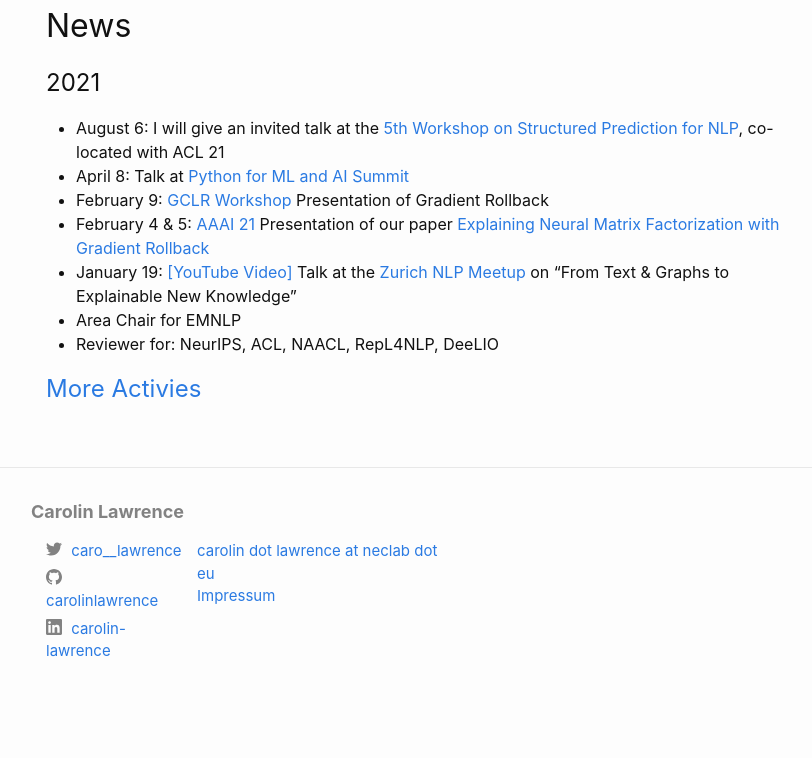
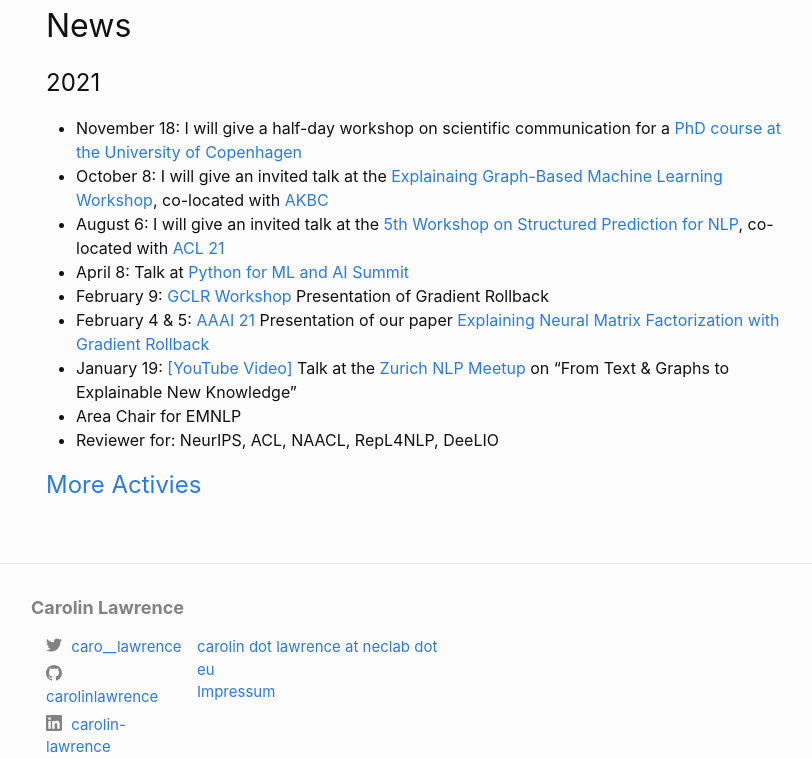
Before and after one commit to carolinlawrence/carolinlawrence.github.io, a Jekyll site: the page built from index.markdown, in a window 1280 px wide and 900 px high, scrolled down 1115 px, cut to the strip 142-900 px from the top of the window. Shown: the whole strip, without its empty margins (224-1036 px from the left). Built offline with Jekyll 4.4.1, drawn with Linux system fonts in a browser that asks for light colours; before the commit the page ends 1980 px from its top, so only the background shows below that.

Commit message:
Update index.markdown

```diff
--- a/index.markdown
+++ b/index.markdown
@@ -38,7 +38,9 @@ Recently, colleagues and I have developed a method to explain the prediction of
 
 ## News
 # 2021
-* August 6: I will give an invited talk at the <a href="http://structuredprediction.github.io/SPNLP21/schedule/">5th Workshop on Structured Prediction for NLP</a>, co-located with ACL 21
+* November 18: I will give a half-day workshop on scientific communication for a <a href="https://en.itu.dk/Research/PhD-Programme/PhD-Courses/PhD-courses-2021/PhD-Course---Communicating-State-of-the-art-NLP-Research-to-a-Broader-Audience">PhD course at the University of Copenhagen</a>
+* October 8: I will give an invited talk at the <a href="https://xgml.github.io/">Explainaing Graph-Based Machine Learning Workshop</a>, co-located with <a href="https://www.akbc.ws/2021/">AKBC</a>
+* August 6: I will give an invited talk at the <a href="http://structuredprediction.github.io/SPNLP21/schedule/">5th Workshop on Structured Prediction for NLP</a>, co-located with <a href="https://2021.aclweb.org/">ACL 21</a>
 * April 8: Talk at <a href="https://python.geekle.us/agenda">Python for ML and AI Summit</a>
 * February 9: <a href="https://sites.google.com/view/gclr2021/accepted-papers">GCLR Workshop</a> Presentation of Gradient Rollback
 * February 4 & 5: <a href="https://aaai.org/Conferences/AAAI-21/">AAAI 21</a> Presentation of our paper <a href="https://arxiv.org/abs/2010.05516">Explaining Neural Matrix Factorization with Gradient Rollback</a>
```
